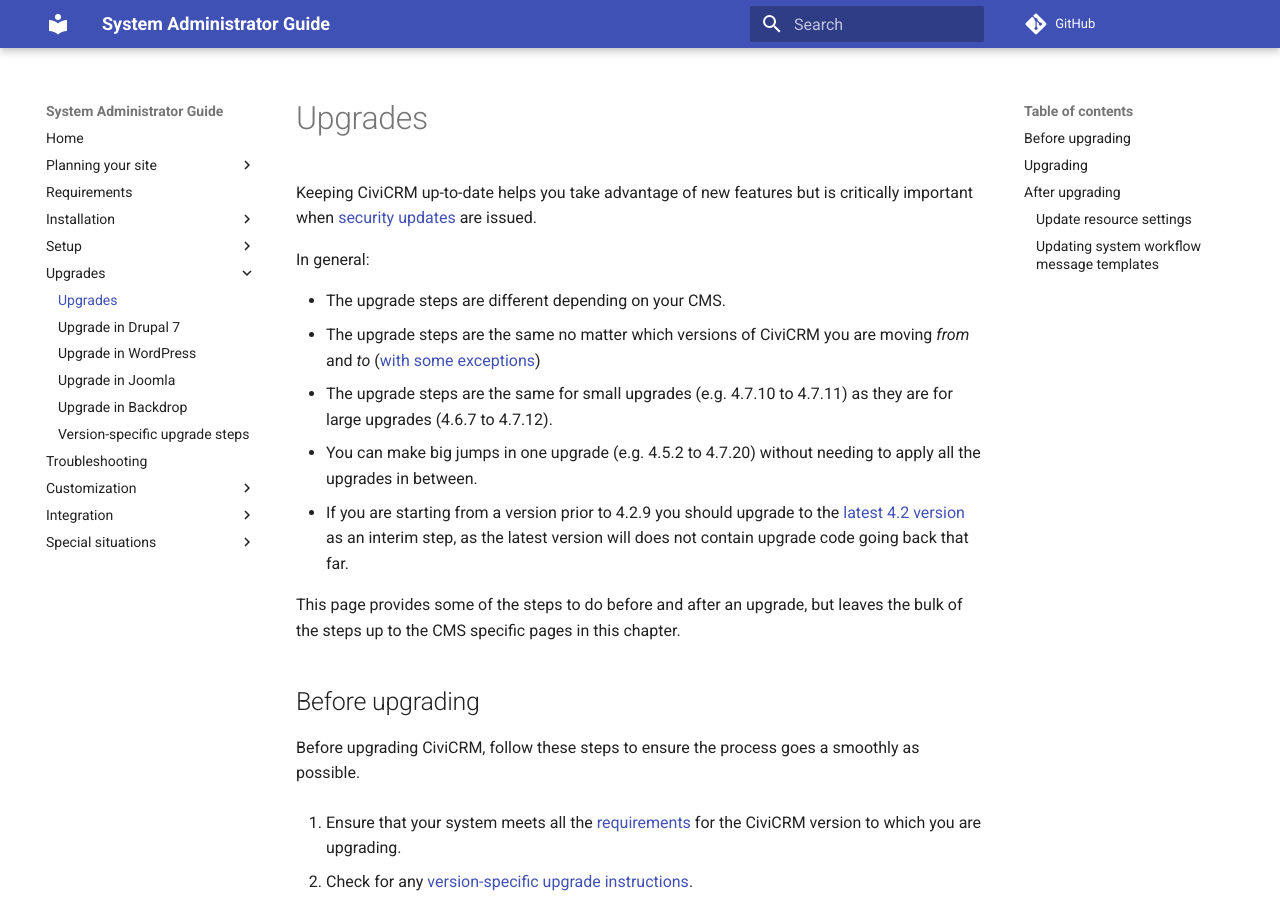
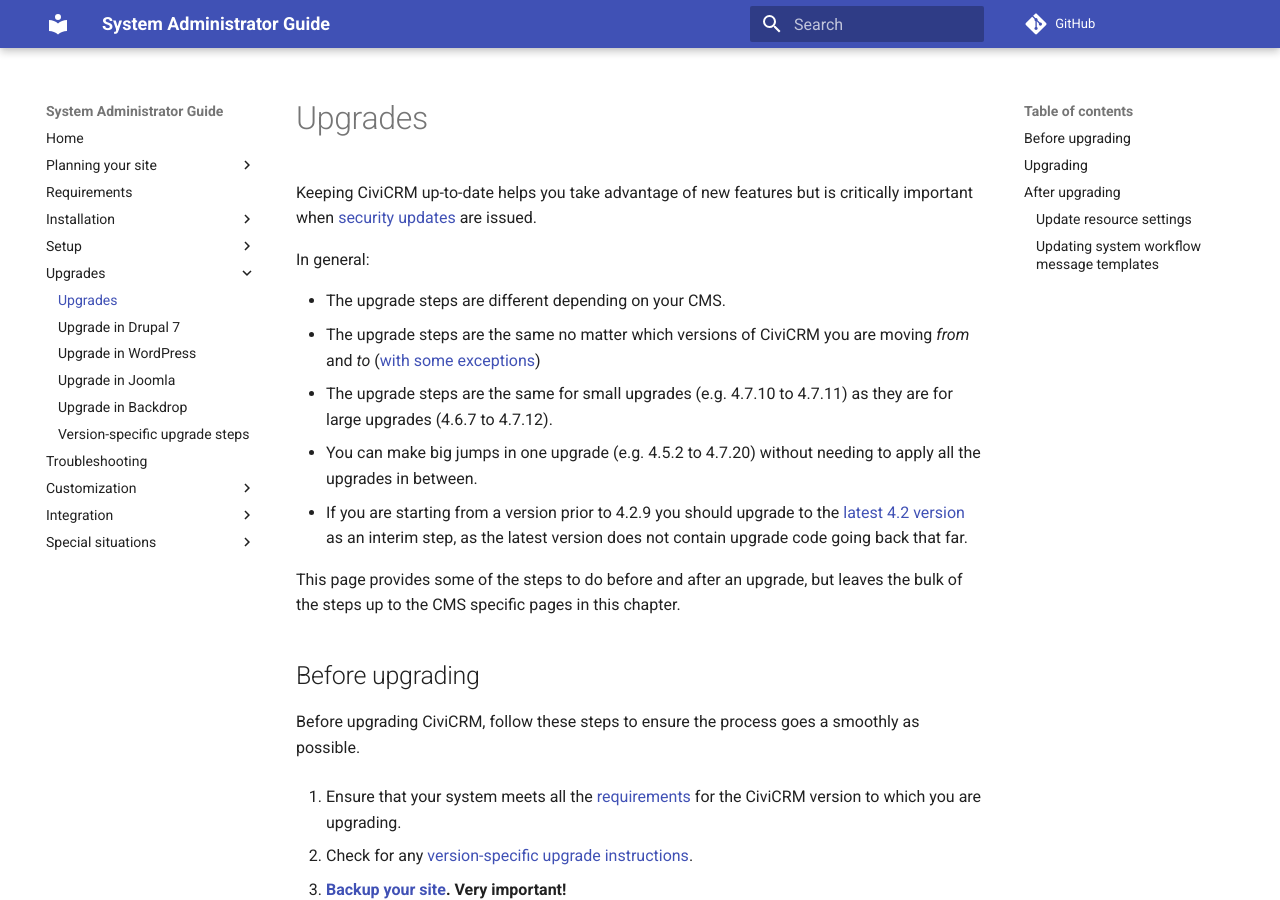
Before and after one commit to civicrm/civicrm-sysadmin-guide, an MkDocs documentation site: the page built from docs/upgrade/index.md, in a window 1280 px wide and 900 px high. Built offline with MkDocs 1.6.1 and Material for MkDocs 9.7.7, drawn with Linux system fonts in a browser that asks for light colours; comment, search, counter and statistics services are not loaded; old or Windows-style settings are respelled for this version of MkDocs.

Commit message:
Fix typo

```diff
--- a/docs/upgrade/index.md
+++ b/docs/upgrade/index.md
@@ -8,7 +8,7 @@ In general:
 * The upgrade steps are the same no matter which versions of CiviCRM you are moving _from_ and _to_ ([with some exceptions](/upgrade/version-specific.md))
 * The upgrade steps are the same for small upgrades (e.g. 4.7.10 to 4.7.11) as they are for large upgrades (4.6.7 to 4.7.12).
 * You can make big jumps in one upgrade (e.g. 4.5.2 to 4.7.20) without needing to apply all the upgrades in between.
-* If you are starting from a version prior to 4.2.9 you should upgrade to the [latest 4.2 version](https://sourceforge.net/projects/civicrm/files/civicrm-stable/4.2.19/) as an interim step, as the latest version will does not contain upgrade code going back that far.
+* If you are starting from a version prior to 4.2.9 you should upgrade to the [latest 4.2 version](https://sourceforge.net/projects/civicrm/files/civicrm-stable/4.2.19/) as an interim step, as the latest version does not contain upgrade code going back that far.
 
 This page provides some of the steps to do before and after an upgrade, but leaves the bulk of the steps up to the CMS specific pages in this chapter.
 
```
